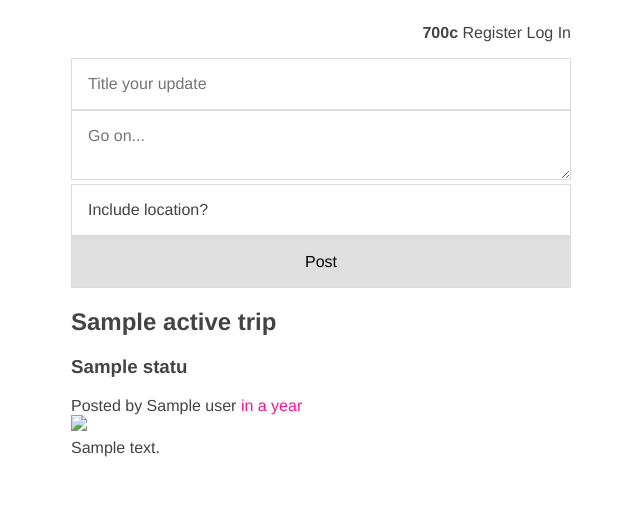
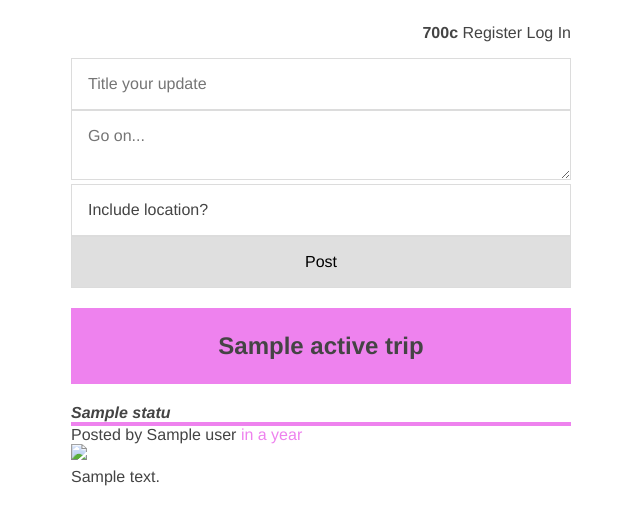
Before and after one commit to erik/sketches, a Flask app: template projects/700c/web/templates/views/timeline.html in a window 1280 px wide. Shown: the top 525 px of the page, without its empty margins (319-959 px from the left). Run offline with Flask 2, Linux system fonts and the light colour scheme; the template is opened without the code that fills it: most values are stand-ins (such as "Sample title", 1, 10 or a date in 2020).

Commit message:
visual cleanup

```diff
--- a/projects/700c/web/static/style.css
+++ b/projects/700c/web/static/style.css
@@ -2,7 +2,7 @@
     --font-stack: Helvetica Neue, Helvetica, Arial, sans-serif;
     --base-font-size: 1em;
     --base-text-color: #444;
-    --accent-color: deeppink;
+    --accent-color: violet;
     --line-height: 1.6;
 }
 
@@ -83,6 +83,10 @@ a:visited {
     display: inline-block;
 }
 
+.status {
+    margin-bottom: 1em;
+}
+
 .status__body {
     white-space: pre-wrap;
     line-height: var(--line-height);
@@ -90,7 +94,17 @@ a:visited {
 
 .status__timestamp {
     color: var(--accent-color);
+}
+
+.status__title {
+  border-bottom: 0.3em solid var(--accent-color);
+  font-size: 1em;
+  font-weight: bold;
+  font-style: oblique;
+}
 
 .trip__title {
     text-align: center;
+    padding: 1em;
+    background: var(--accent-color);
 }
--- a/projects/700c/web/templates/partials/status.html
+++ b/projects/700c/web/templates/partials/status.html
@@ -1,5 +1,5 @@
 <div class="status">
-  <h3 class="status__title">{{ status.title }}</h3>
+  <div class="status__title">{{ status.title }}</div>
   <div class="status__meta">
     Posted by {{ status.user.name }}
     <span class="status__timestamp">{{ status.created_at|humanize_date }}</span>
```
